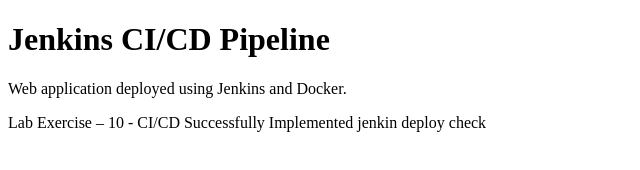
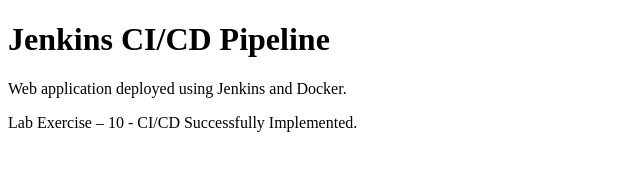
Before and after one commit to Akashpg-M/Devops_lab, a plain HTML site: page jenkins-docker-lab/index.html in a window 1280 px wide. Shown: the whole page, without its empty margins (0-640 px from the left). Drawn offline with Linux system fonts and the light colour scheme.

Commit message:
Jenkin test

```diff
--- a/jenkins-docker-lab/index.html
+++ b/jenkins-docker-lab/index.html
@@ -8,6 +8,6 @@
 <body>
     <h1>Jenkins CI/CD Pipeline</h1>
     <p>Web application deployed using Jenkins and Docker.</p>
-    <p>Lab Exercise – 10 - CI/CD Successfully Implemented jenkin deploy check</p>
+    <p>Lab Exercise – 10 - CI/CD Successfully Implemented.</p>
 </body>
 </html>
```
